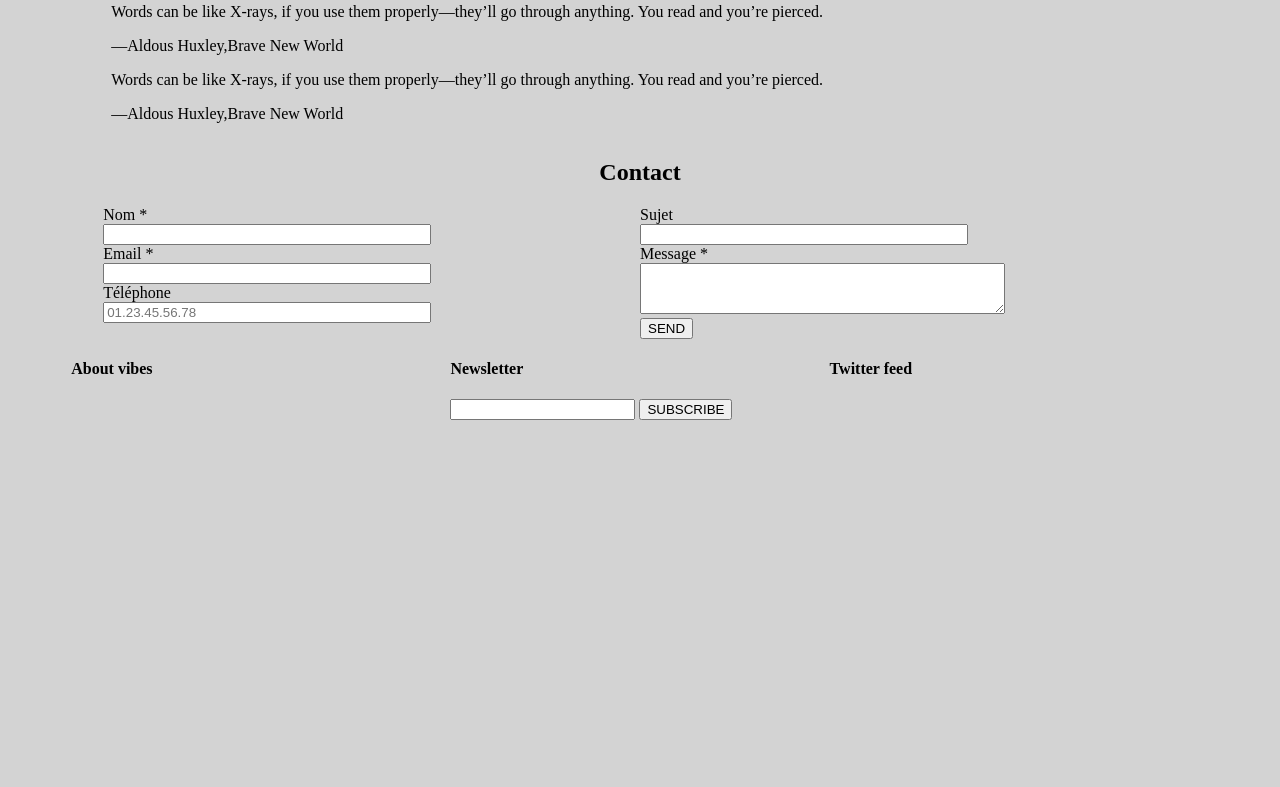
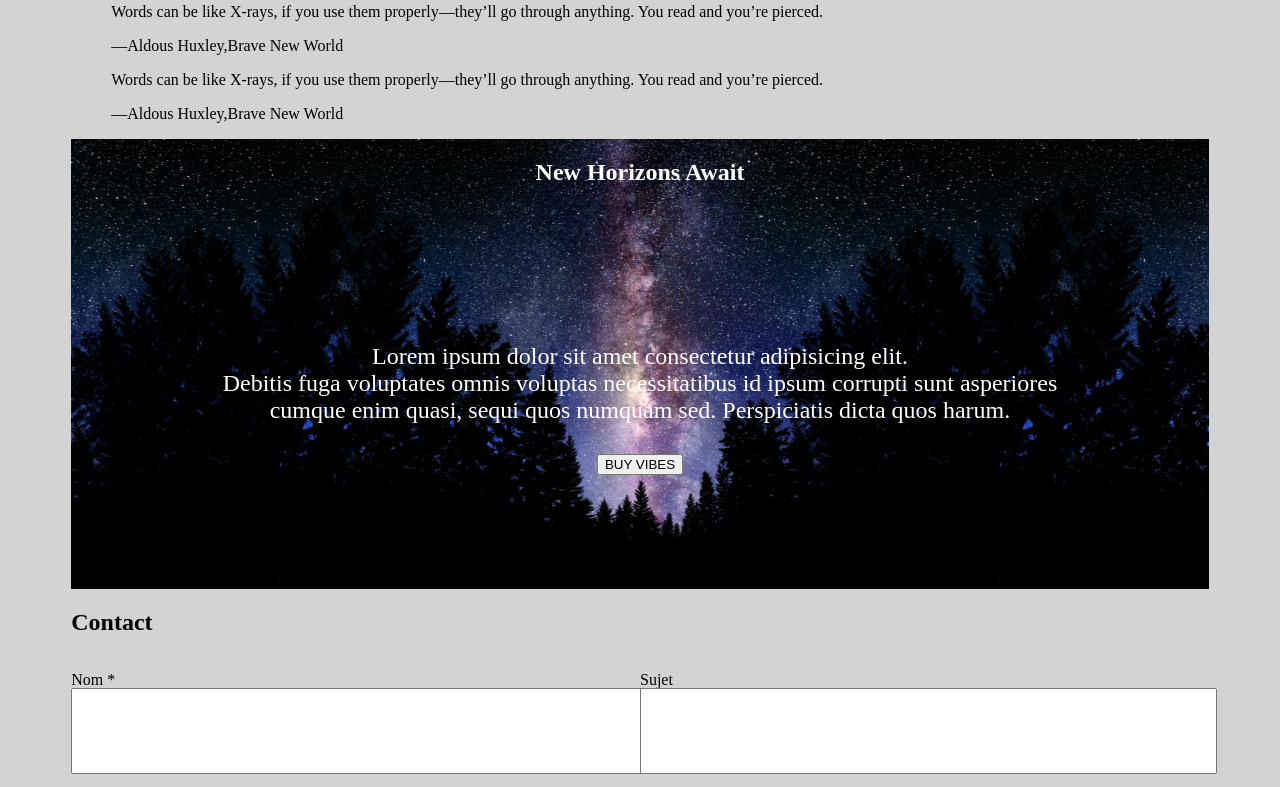
Before and after one commit to TristanKlethi/vibes, a plain HTML site: page vibes2/index.html in a window 1280 px wide. Shown: the part 752-1539 px from the top of the page. Before the commit the page ends 1180 px from the top, so only its background shows below. Drawn offline with Linux system fonts and the light colour scheme.

Commit message:
vibes version 2

```diff
--- a/vibes2/index.html
+++ b/vibes2/index.html
@@ -92,9 +92,16 @@
                     <footer>—Aldous Huxley,Brave New World</footer>
                 </blockquote>
             </section>
-            <section id="buy"></section>
+            <section id="buy">
+                    <h2>New Horizons Await</h2>
+                    <div>
+                        <p>Lorem ipsum dolor sit amet consectetur adipisicing elit. <br>
+                        Debitis fuga voluptates omnis voluptas necessitatibus id ipsum corrupti sunt asperiores <br>
+                        cumque enim quasi, sequi quos numquam sed. Perspiciatis dicta quos harum.</p>
+                        <button>Buy Vibes</button>
+                    </div>
+            </section>
             <section id="contact">
-                <div class="centre">
                     <h2> Contact </h2>
                     <form>
                         <div class="formulaire">
@@ -113,7 +120,6 @@
                             <button class="btn-border"> Send </button>
                         </div>
                     </form>
-                </div>
             </section>
         </main>
         <footer>
--- a/vibes2/style.css
+++ b/vibes2/style.css
@@ -1,6 +1,7 @@
 
 body {
     background-color: lightgray;
+    height: 100%;
 }
 
 button {
@@ -63,18 +64,58 @@ dd {
     flex-wrap: wrap;
 }
 
+#buy {
+    height: 450px;
+    display: flex;
+    justify-content: center;
+    flex-wrap: wrap;
+    background-image: url(./img/etoile.jpg);
+    background-attachment: fixed;
+    background-position: center;
+    background-size: contain;
+    color: white;
+}
+
+#buy>div {
+    width: 100%;
+    text-align: center;
+    font-size: 1.5em;
+    padding: 0 2em;
+}
+
 form {
     display: flex;
-    width: 100%;
+    justify-content: space-between;
 }
 
 form>.formulaire {
-    width: 50%;
     flex: 1;
 }
 
-.formulaire>input {
+/* .formulaire>input {
     width: 20rem;
+} */
+
+form label, form input, form textarea {
+    display: inline-block;
+    width: 100%;
+    height: 2em;
+    line-height: 1.5em;
+    vertical-align: bottom;
+}
+
+form label {
+    margin-top: 1em;
+    height: 1em;
+    line-height: 1em;
+}
+
+form input, form textarea {
+    height: 6em;
+}
+
+button[type='submit']{
+    margin-top: 1em;
 }
 
 #pages {
```
Also changed, not shown: vibes2/img/etoile.jpg (added), vibes2/img/galaxy.jpg (added).
